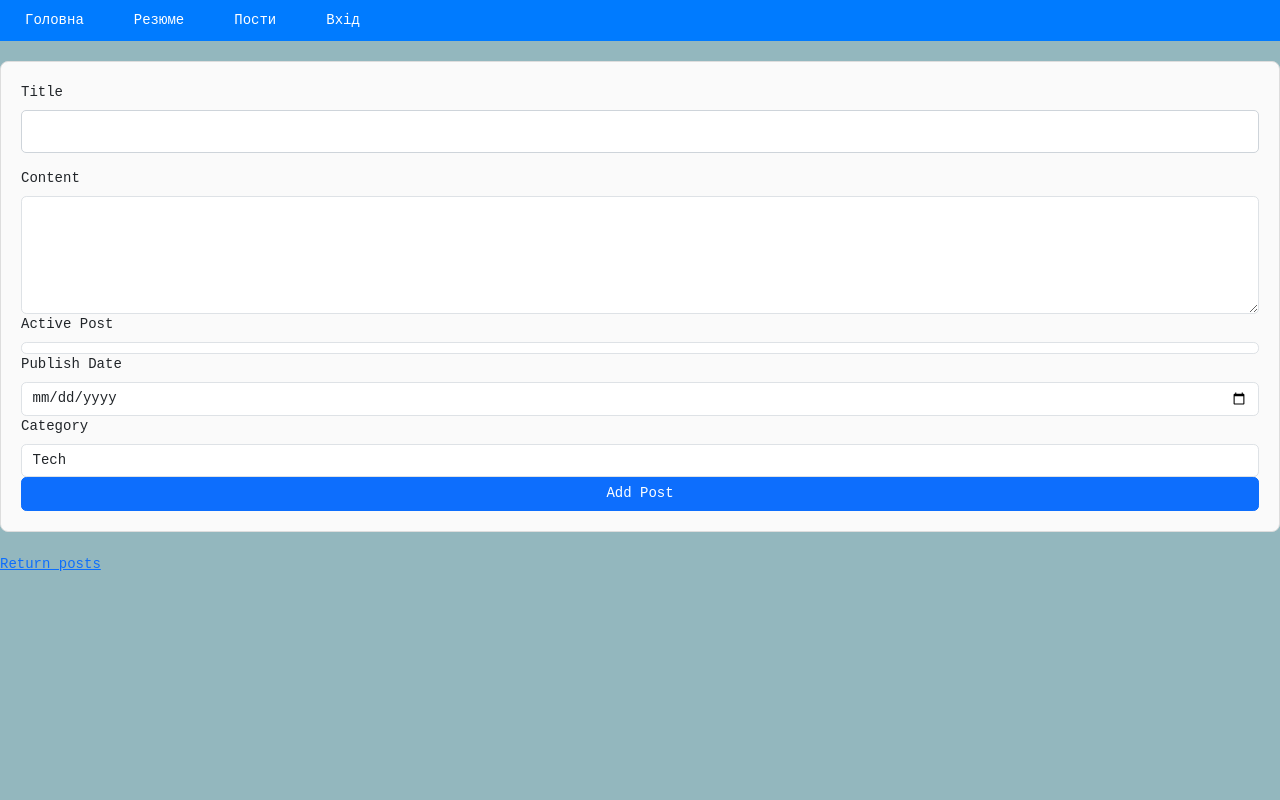
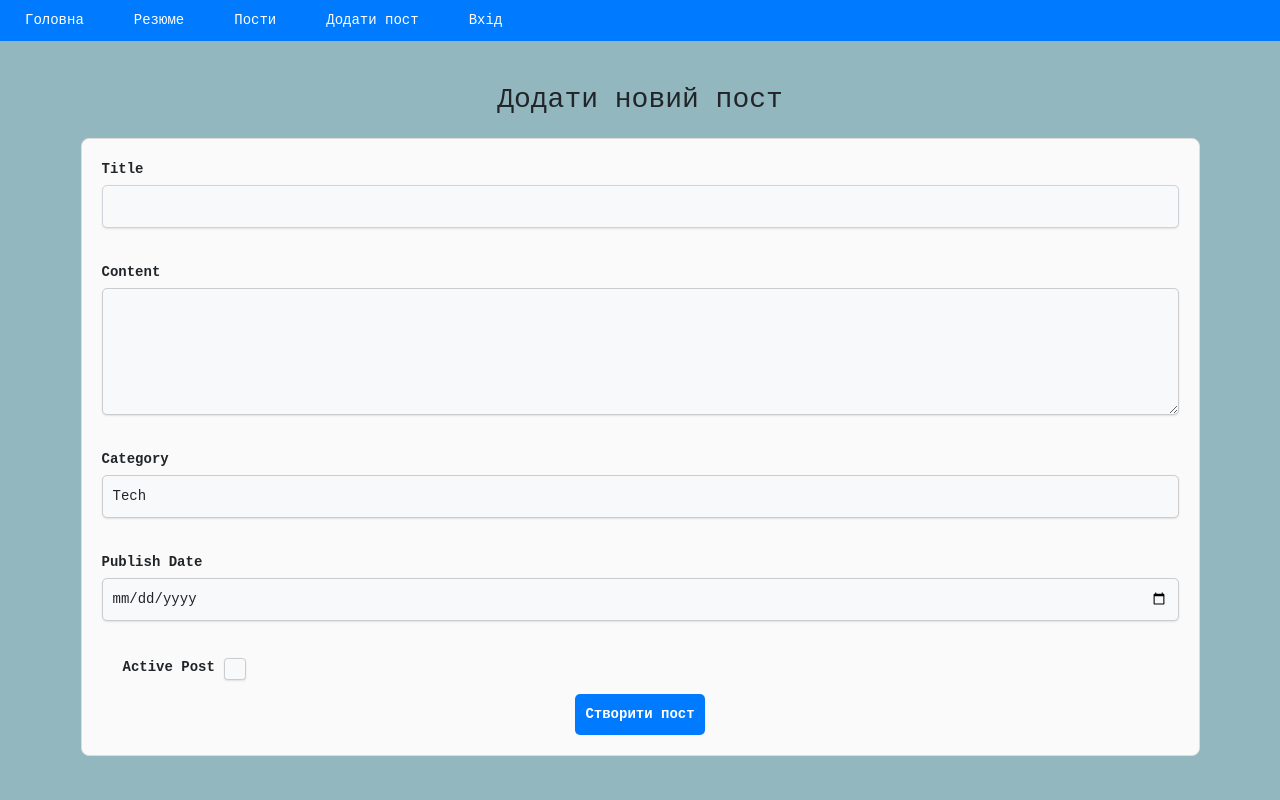
Before and after one commit to ArturVyklynets/flask-app-lab, a Flask app: page /post/add_post in a window 1280 px wide. Run offline with Flask 3, Linux system fonts and the light colour scheme; some libraries are stand-ins or nearby versions.

Commit message:
update posts and add styles

```diff
--- a/app/posts/templates/posts/add_post.html
+++ b/app/posts/templates/posts/add_post.html
@@ -1,19 +1,39 @@
 {% extends 'base.html' %}
+
 {% block title %} Add Post {% endblock %}
+
 {% block content %}
 
-<form action="" method="post" novalidate>
-  {{ form.hidden_tag() }}
-  {% from 'form_macros.html' import render_field %}
-  {{ render_field(form.title) }}
-  {{ render_field(form.content) }}
-  {{ render_field(form.is_active) }}
-  {{ render_field(form.publish_date) }}
-  {{ render_field(form.category) }}
-  {{ form.submit(class="btn btn-primary") }}
-</form>
+<div class="container mt-5">
+    <h2 class="mb-4">Додати новий пост</h2>
+    <form action="" method="post" novalidate>
+        {{ form.hidden_tag() }}
 
-<a href="{{ url_for('posts.get_posts') }}">Return posts</a>
+        <div class="mb-3">
+            {% from 'form_macros.html' import render_field %}
+            {{ render_field(form.title, 'form-control') }}
+        </div>
 
+        <div class="mb-3">
+            {{ render_field(form.content, 'form-control') }}
+        </div>
+
+        <div class="mb-3">
+            {{ render_field(form.category, 'form-control') }}
+        </div>
+
+        <div class="mb-3">
+            {{ render_field(form.publish_date, 'form-control') }}
+        </div>
+
+        <div class="mb-3 form-check">
+          {{ form.is_active.label(class="form-label label-check") }}
+          {{ form.is_active(class="form-control form-check-input") }}
+      </div>
+
+        <button type="submit" class="btn btn-primary">Створити пост</button>
+    </form>
+
+</div>
 
 {% endblock %}
--- a/app/posts/views.py
+++ b/app/posts/views.py
@@ -1,5 +1,6 @@
-import json
+import json, os
 from . import post_bp
+from datetime import datetime
 from flask import render_template, abort, flash, redirect, url_for, session
 from .forms import PostForm
 posts = [
@@ -11,15 +12,22 @@ posts = [
 POSTS_FILE = './app/static/posts/posts.json'
 
 def load_posts():
-    try:
-        with open(POSTS_FILE, 'r') as f:
-            return json.load(f)
-    except (FileNotFoundError, json.JSONDecodeError):
+    if not os.path.exists(POSTS_FILE):
         return []
 
+    with open(POSTS_FILE, 'r') as f:
+      try:
+          return json.load(f)
+      except json.decoder.JSONDecodeError:
+          print("Error: The JSON file is malformed.")
+          return []
+
 def save_posts(posts):
-    with open(POSTS_FILE, 'w') as f:
-        json.dump(posts, f, indent=4)
+  for post in posts:
+    if isinstance(post.get('publication_date'), datetime):
+        post['publication_date'] = post['publication_date'].strftime('%Y-%m-%d')
+  with open(POSTS_FILE, 'w') as f:
+      json.dump(posts, f, indent=4)
 
 
 @post_bp.route('/add_post', methods=['GET', 'POST'])
@@ -30,7 +38,7 @@ def add_post():
       content = form.content.data
       category = form.category.data
       is_active = form.is_active.data
-      publish_date = form.publish_date.data
+      publish_date =  form.publish_date.data.strftime('%Y-%m-%d')
       author = session.get('username', 'Anonymous')
       current_posts = load_posts()
       new_id = current_posts[-1]['id'] + 1 if current_posts else 1
--- a/app/static/css/style.css
+++ b/app/static/css/style.css
@@ -514,3 +514,201 @@ form button[type="submit"] {
     text-align: center;
   }
 }
+
+.posts-container {
+  display: flex;
+  flex-wrap: wrap;
+  gap: 20px;
+  justify-content: center;
+  padding: 20px;
+}
+.linkForCard {
+  display: block;
+  text-decoration: none;
+  color: inherit;
+}
+
+.post-card {
+  background-color: #f9f9f9;
+  border: 1px solid #ddd;
+  border-radius: 8px;
+  box-shadow: 0 4px 8px rgba(0, 0, 0, 0.1);
+  padding: 20px;
+  width: 300px;
+  height: 300px;
+  transition: transform 0.3s ease;
+}
+
+.post-card:hover {
+  transform: scale(1.05);
+}
+
+.post-title {
+  font-size: 1.5em;
+  font-weight: bold;
+  color: #333;
+  margin-bottom: 10px;
+}
+
+.post-content {
+  font-size: 1em;
+  color: #555;
+  margin-bottom: 15px;
+  line-height: 1.5;
+}
+
+.post-category {
+  font-size: 0.9em;
+  font-weight: 600;
+  color: #0073e6;
+  margin-bottom: 8px;
+}
+
+.post-publication-date {
+  font-size: 0.8em;
+  color: #999;
+  margin-bottom: 5px;
+}
+
+.post-author {
+  font-size: 0.9em;
+  color: #666;
+  font-style: italic;
+}
+.mb-4 {
+  text-align: center;
+
+}
+
+
+.form-group {
+  margin-bottom: 20px;
+}
+
+.form-control {
+  width: 100%;
+  padding: 10px;
+  font-size: 1rem;
+  border-radius: 5px;
+  border: 1px solid #ccc;
+  background-color: #f8f9fa;
+  box-shadow: 0 1px 2px rgba(0, 0, 0, 0.1);
+  transition: border-color 0.3s ease, box-shadow 0.3s ease;
+}
+
+.form-control:focus {
+  border-color: #007bff;
+  box-shadow: 0 0 5px rgba(0, 123, 255, 0.5);
+  outline: none;
+}
+
+.form-label {
+  font-weight: bold;
+  margin-bottom: 5px;
+  display: inline-block;
+}
+
+.btn {
+  padding: 10px 20px;
+  font-size: 1rem;
+  font-weight: bold;
+  border-radius: 5px;
+  transition: background-color 0.3s ease, transform 0.3s ease;
+  border: none;
+}
+
+.btn-primary {
+  background-color: #007bff;
+  color: white;
+}
+
+.btn-primary:hover {
+  background-color: #0056b3;
+  transform: translateY(-2px);
+}
+
+.btn-secondary {
+  background-color: #6c757d;
+  color: white;
+}
+
+.btn-secondary:hover {
+  background-color: #5a6268;
+  transform: translateY(-2px);
+}
+
+.text-danger {
+  color: #dc3545;
+  font-size: 0.9rem;
+}
+
+.form-check-input {
+  margin-right: 10px;
+  width: 20px;
+}
+
+.form-check-label {
+  font-size: 1rem;
+}
+
+.mt-3 {
+  margin-top: 20px;
+}
+
+.mb-3 {
+  margin-bottom: 15px;
+}
+
+.label-check {
+  display: inline-block;
+  height: fit-content;
+  margin: auto 0;
+}
+
+.form-check {
+  display: flex;
+  flex-direction: row;
+    gap: 30px;
+}
+.posts-title {
+  margin: 30px;
+  text-align: center;
+}
+.text-danger {
+  font-size: 44px;
+}
+
+
+.post-page {
+  width: 100%;
+  padding: 30px 100px;
+}
+
+.post-page-title {
+  text-align: center;
+
+  font-size: 2.5em;
+  color: #333;
+  margin-bottom: 15px;
+}
+
+.post-page-content {
+  font-size: 1.2em;
+  color: #333;
+  line-height: 1.8;
+  margin-top: 20px;
+}
+
+.post-page-category,
+.post-page-publication-date,
+.post-page-author {
+  font-size: 1em;
+  color: #666;
+  margin-top: 10px;
+}
+
+.post-page-category strong,
+.post-page-publication-date strong,
+.post-page-author strong {
+  color: #444;
+}
--- a/app/templates/base.html
+++ b/app/templates/base.html
@@ -14,6 +14,7 @@
             <li><a href="{{ url_for('home') }}">Головна</a></li>
             <li><a href="{{ url_for('resume') }}">Резюме</a></li>
             <li><a href="{{ url_for('posts.get_posts') }}">Пости</a></li>
+            <li><a href="{{ url_for('posts.add_post') }}">Додати пост</a></li>
             {% if 'username' in session %}
             <li><a href="{{ url_for('users.get_profile') }}">Профіль</a></li>
             <li><a href="{{ url_for('users.logout') }}">Вихід</a></li>
--- a/app/templates/form_macros.html
+++ b/app/templates/form_macros.html
@@ -1,7 +1,7 @@
-{% macro render_field(field) %}
+{% macro render_field(field, field_class='') %}
 <div class="form-group">
   {{ field.label(class="form-label") }}
-  {{ field(class="form-control") }}
+  {{ field(class="form-control " ~ field_class) }}
   {% if field.errors %}
   <div class="text-danger">
     {% for error in field.errors %}
```
Also changed, not shown: app/posts/templates/posts/detail_post.html (+15 -5 lines), app/posts/templates/posts/posts.html (+18 -16 lines), app/static/posts/posts.json (+26 -8 lines).
